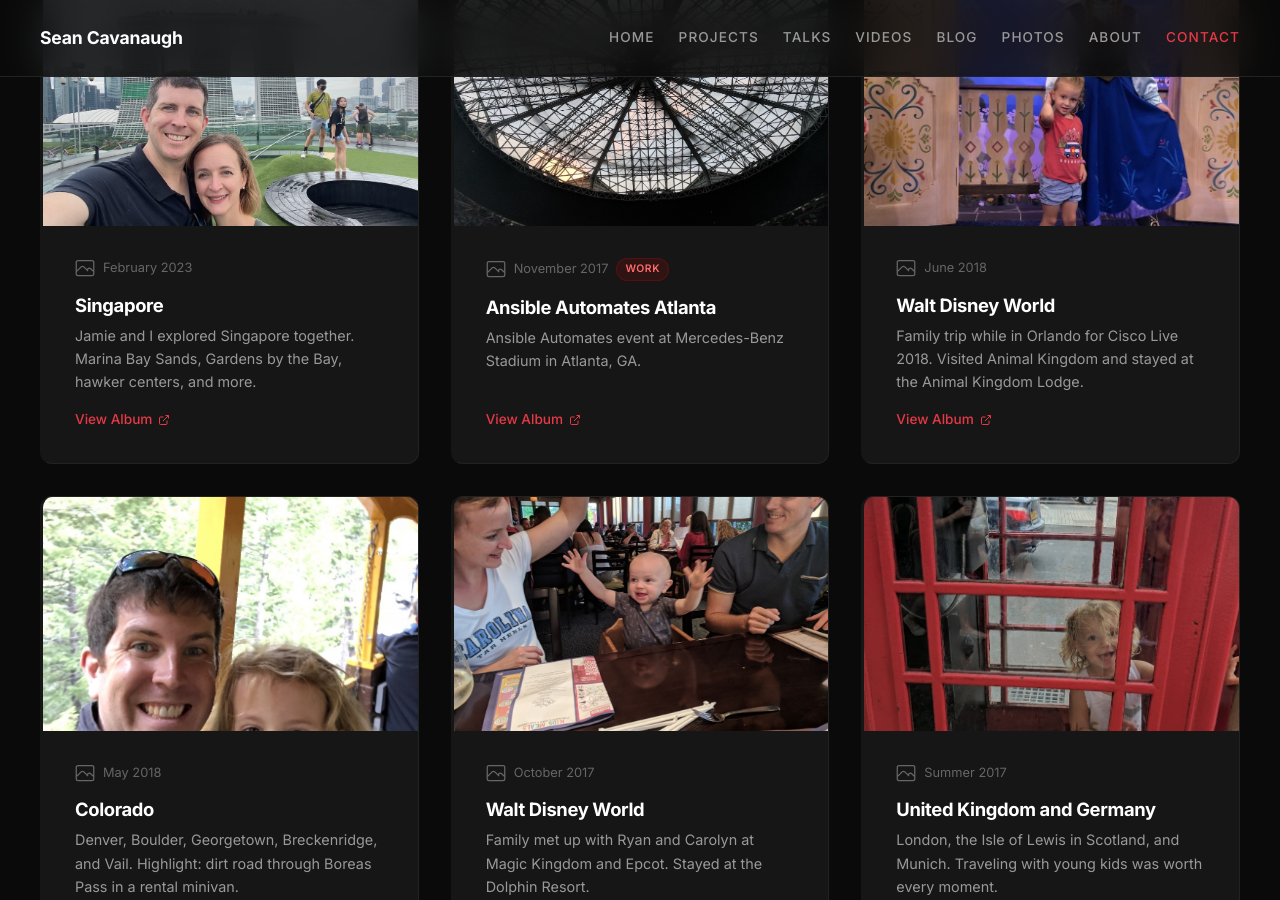
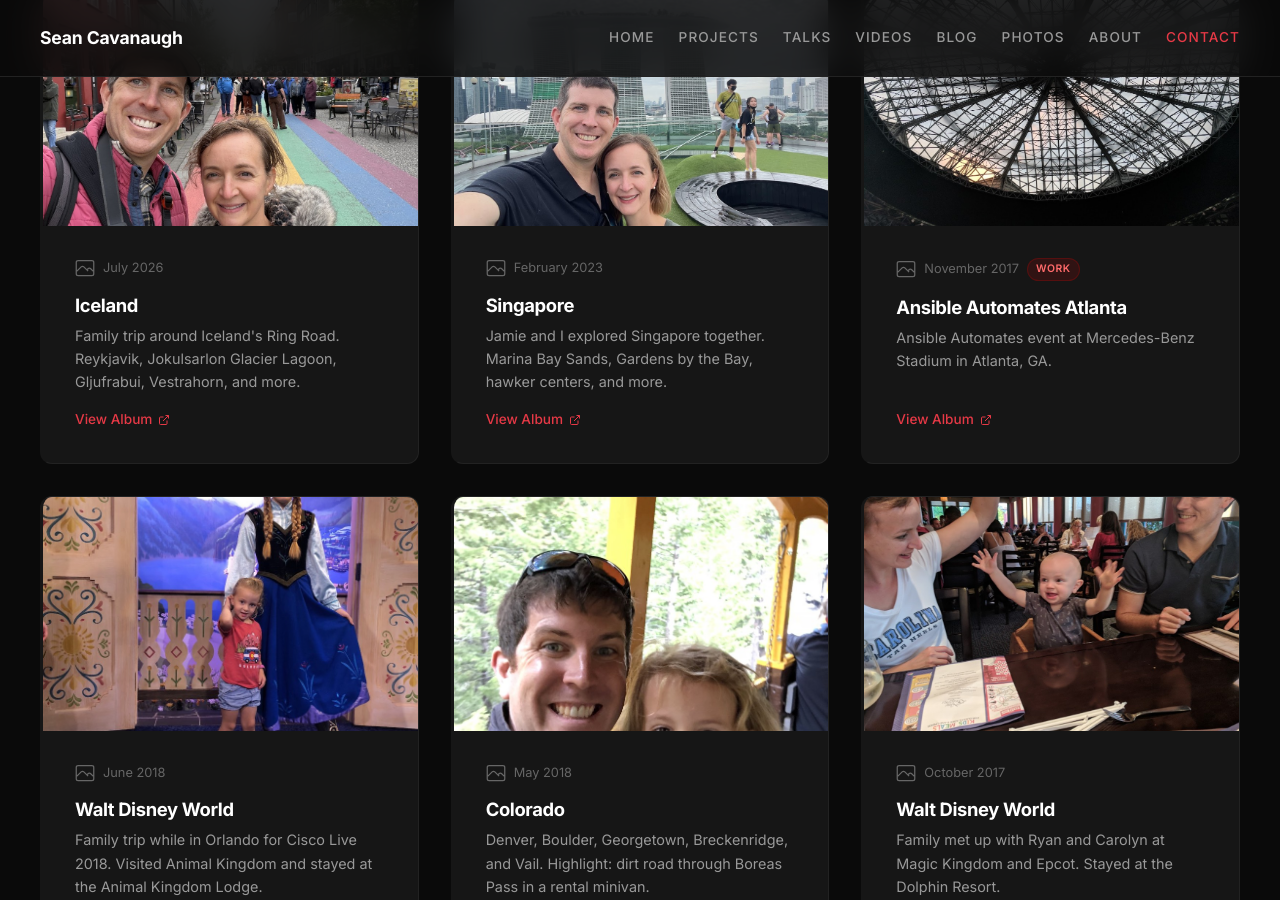
Before and after one commit to IPvSean/cavanaugh.pro, a Jekyll site: the page built from pages/albums.html, in a window 1280 px wide and 900 px high, scrolled down 525 px. Built offline with Jekyll 4.4.1, drawn with Linux system fonts in a browser that asks for light colours.

Commit message:
Add Iceland July 2026 album with Reykjavik rainbow street cover
Co-authored-by: Cursor <cursoragent@cursor.com>

```diff
--- a/_data/albums.yml
+++ b/_data/albums.yml
@@ -1,4 +1,11 @@
 # Family photo albums, newest first
+
+- title: "Iceland"
+  date: "July 2026"
+  description: "Family trip around Iceland's Ring Road. Reykjavik, Jokulsarlon Glacier Lagoon, Gljufrabui, Vestrahorn, and more."
+  url: "https://photos.app.goo.gl/LPVSKUMLZGyMkbvs9"
+  image: "/assets/images/album-iceland-2026.png"
+  category: "travel"
 
 - title: "Singapore"
   date: "February 2023"
```
Also changed, not shown: assets/images/album-iceland-2026.png (added).
